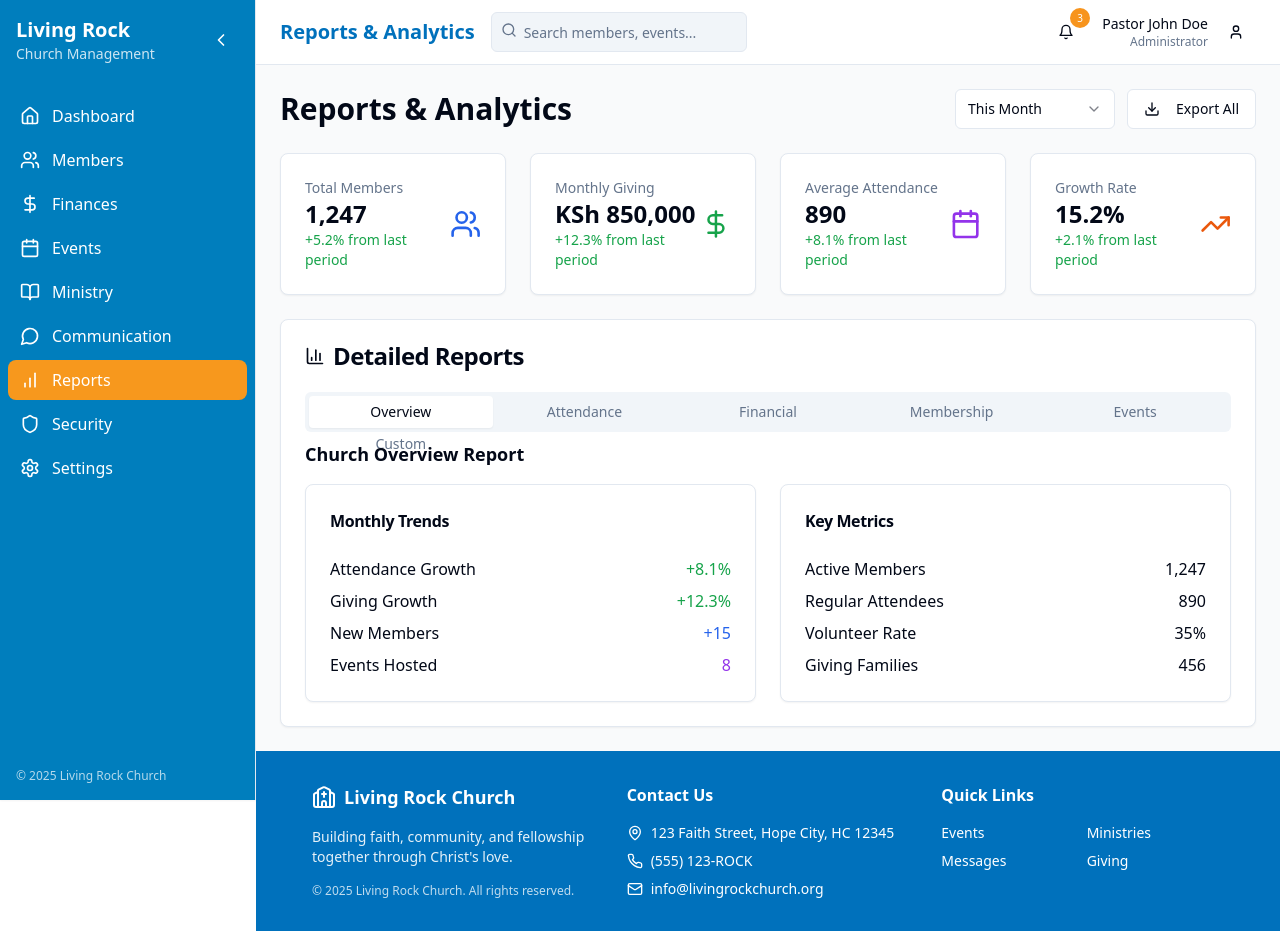
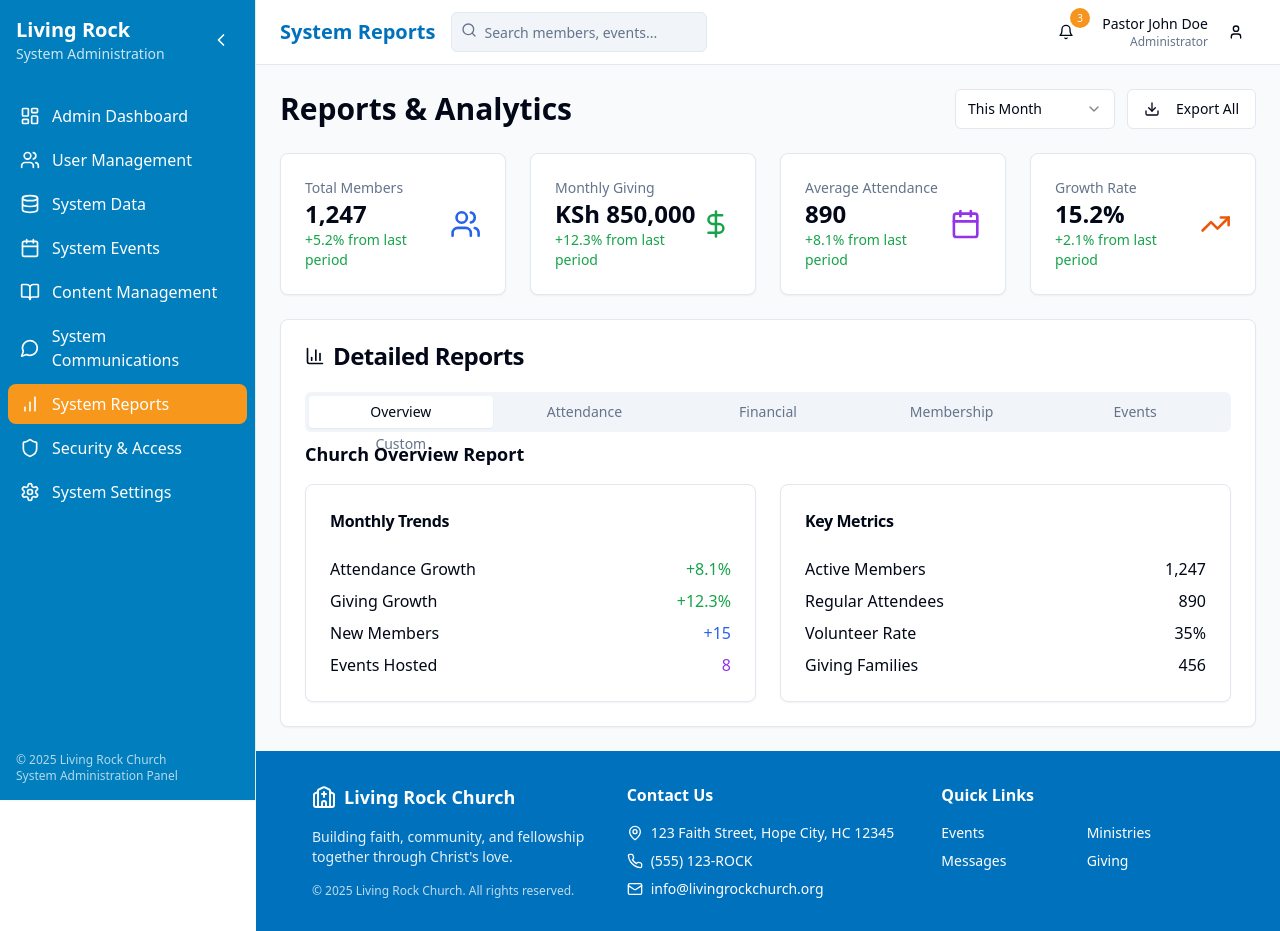
Before and after one commit to sainska/LivingRockCMS, a React (Vite) app: page /reports in a window 1280 px wide. Built offline with nearby package versions, Linux system fonts and the light colour scheme.

Commit message:
Refactor: System admin modules and sidebar
The AI refactored the system to be system admin only, removing treasurer modules. The sidebar was updated to reflect the system admin modules.

```diff
--- a/src/App.tsx
+++ b/src/App.tsx
@@ -34,13 +34,9 @@ const App = () => (
           <Route path="/login" element={<Login />} />
           <Route path="/register" element={<Register />} />
 
-          {/* Protected Routes with Layout */}
+          {/* Admin Routes with Layout */}
           <Route path="/" element={<Layout><Dashboard /></Layout>} />
-          <Route path="/dashboard/member" element={<Layout><Dashboard /></Layout>} />
           <Route path="/dashboard/admin" element={<Layout><Dashboard /></Layout>} />
-          <Route path="/dashboard/clergy" element={<Layout><Dashboard /></Layout>} />
-          <Route path="/dashboard/treasurer" element={<Layout><Dashboard /></Layout>} />
-          <Route path="/dashboard/secretary" element={<Layout><Dashboard /></Layout>} />
 
           <Route path="/members" element={<Layout><Members /></Layout>} />
           <Route path="/finances" element={<Layout><Finances /></Layout>} />
--- a/src/components/layout/Layout.tsx
+++ b/src/components/layout/Layout.tsx
@@ -11,21 +11,21 @@ interface LayoutProps {
 
 const Layout = ({ children }: LayoutProps) => {
   const location = useLocation();
-  const [pageTitle, setPageTitle] = useState("Dashboard");
+  const [pageTitle, setPageTitle] = useState("Admin Dashboard");
 
   useEffect(() => {
     // Update page title based on current route
     const path = location.pathname;
-    if (path === "/") setPageTitle("Dashboard");
-    else if (path === "/members") setPageTitle("Member Management");
-    else if (path === "/finances") setPageTitle("Financial Management");
-    else if (path === "/events") setPageTitle("Events & Scheduling");
-    else if (path === "/ministry") setPageTitle("Ministry Support");
-    else if (path === "/communication") setPageTitle("Communication Tools");
-    else if (path === "/reports") setPageTitle("Reports & Analytics");
-    else if (path === "/security") setPageTitle("Security & Access");
-    else if (path === "/settings") setPageTitle("System Settings");
-    else setPageTitle("Dashboard");
+    if (path === "/") setPageTitle("Admin Dashboard");
+    else if (path === "/members") setPageTitle("User Management");
+    else if (path === "/finances") setPageTitle("System Data Management");
+    else if (path === "/events") setPageTitle("System Events");
+    else if (path === "/ministry") setPageTitle("Content Management");
+    else if (path === "/communication") setPageTitle("System Communications");
+    else if (path === "/reports") setPageTitle("System Reports");
+    else if (path === "/security") setPageTitle("Security & Access Control");
+    else if (path === "/settings") setPageTitle("System Administration");
+    else setPageTitle("Admin Dashboard");
 
     // Update page title in browser
     document.title = `Living Rock Church - ${pageTitle}`;
--- a/src/components/layout/Sidebar.tsx
+++ b/src/components/layout/Sidebar.tsx
@@ -4,10 +4,10 @@ import { Link, useLocation } from "react-router-dom";
 import {
   ChevronLeft,
   ChevronRight,
-  Home,
+  LayoutDashboard,
   Users,
   Calendar,
-  DollarSign,
+  Database,
   BookOpen,
   MessageCircle,
   Settings,
@@ -57,7 +57,7 @@ const Sidebar = () => {
         {!collapsed && (
           <div className="text-sidebar-foreground">
             <div className="text-xl font-bold">Living Rock</div>
-            <div className="text-sm opacity-80">Church Management</div>
+            <div className="text-sm opacity-80">System Administration</div>
           </div>
         )}
         <button
@@ -72,56 +72,56 @@ const Sidebar = () => {
         <nav className="flex flex-col gap-1">
           <NavItem
             href="/"
-            icon={<Home size={20} />}
-            title="Dashboard"
+            icon={<LayoutDashboard size={20} />}
+            title="Admin Dashboard"
             isCollapsed={collapsed}
           />
           <NavItem
             href="/members"
             icon={<Users size={20} />}
-            title="Members"
+            title="User Management"
             isCollapsed={collapsed}
           />
           <NavItem
             href="/finances"
-            icon={<DollarSign size={20} />}
-            title="Finances"
+            icon={<Database size={20} />}
+            title="System Data"
             isCollapsed={collapsed}
           />
           <NavItem
             href="/events"
             icon={<Calendar size={20} />}
-            title="Events"
+            title="System Events"
             isCollapsed={collapsed}
           />
           <NavItem
             href="/ministry"
             icon={<BookOpen size={20} />}
-            title="Ministry"
+            title="Content Management"
             isCollapsed={collapsed}
           />
           <NavItem
             href="/communication"
             icon={<MessageCircle size={20} />}
-            title="Communication"
+            title="System Communications"
             isCollapsed={collapsed}
           />
           <NavItem
             href="/reports"
             icon={<BarChart size={20} />}
-            title="Reports"
+            title="System Reports"
             isCollapsed={collapsed}
           />
           <NavItem
             href="/security"
             icon={<Shield size={20} />}
-            title="Security"
+            title="Security & Access"
             isCollapsed={collapsed}
           />
           <NavItem
             href="/settings"
             icon={<Settings size={20} />}
-            title="Settings"
+            title="System Settings"
             isCollapsed={collapsed}
           />
         </nav>
@@ -131,6 +131,8 @@ const Sidebar = () => {
         {!collapsed && (
           <div className="text-xs text-sidebar-foreground opacity-70">
             © {new Date().getFullYear()} Living Rock Church
+            <br />
+            System Administration Panel
           </div>
         )}
       </div>
--- a/src/pages/Settings.tsx
+++ b/src/pages/Settings.tsx
@@ -18,18 +18,18 @@ const Settings = () => {
 
   // Simulate checking user role - in real app this would come from auth context
   useEffect(() => {
-    // Simulating treasurer role for demonstration
-    const simulatedUserRole = "Treasurer"; // Change this to test different roles
+    // Simulating admin role for demonstration
+    const simulatedUserRole = "Admin"; // Change this to test different roles
     setUserRole(simulatedUserRole);
   }, []);
 
-  // Check if user has treasurer privileges
-  const isTreasurer = userRole === "Treasurer" || userRole === "Clergy" || userRole === "Admin";
+  // Check if user has admin privileges
+  const isAdmin = userRole === "Admin" || userRole === "Clergy";
 
-  if (!isTreasurer) {
+  if (!isAdmin) {
     return (
       <div className="space-y-6">
-        <h1 className="text-3xl font-bold">System Settings</h1>
+        <h1 className="text-3xl font-bold">System Administration</h1>
 
         <Card className="max-w-2xl mx-auto">
           <CardContent className="p-8 text-center">
@@ -37,21 +37,21 @@ const Settings = () => {
               <Lock className="h-16 w-16 text-muted-foreground mx-auto mb-4" />
               <h2 className="text-2xl font-bold text-muted-foreground mb-2">Access Restricted</h2>
               <p className="text-muted-foreground mb-4">
-                This section is restricted to church treasurers and administrators only.
+                This section is restricted to system administrators only.
               </p>
             </div>
 
             <Alert>
               <AlertTriangle className="h-4 w-4" />
               <AlertDescription>
-                <strong>Access Denied:</strong> You need treasurer-level permissions to access system settings.
-                Please contact your church administrator if you need access to this section.
+                <strong>Access Denied:</strong> You need administrator-level permissions to access system administration.
+                Please contact your system administrator if you need access to this section.
               </AlertDescription>
             </Alert>
 
             <div className="mt-6 text-sm text-muted-foreground">
               <p>Your current role: <strong>{userRole}</strong></p>
-              <p>Required role: <strong>Treasurer, Clergy, or Admin</strong></p>
+              <p>Required role: <strong>Admin or Clergy</strong></p>
             </div>
           </CardContent>
         </Card>
```
